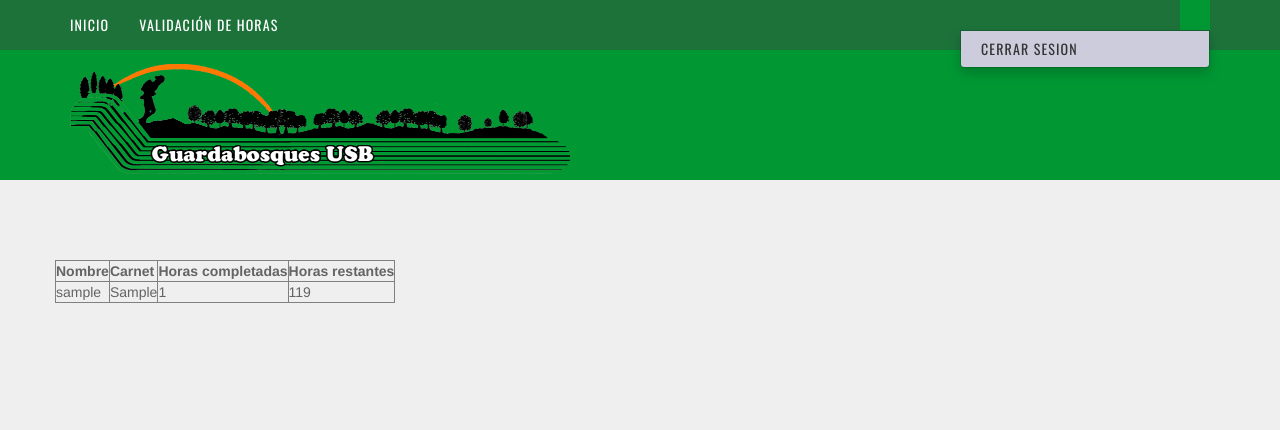
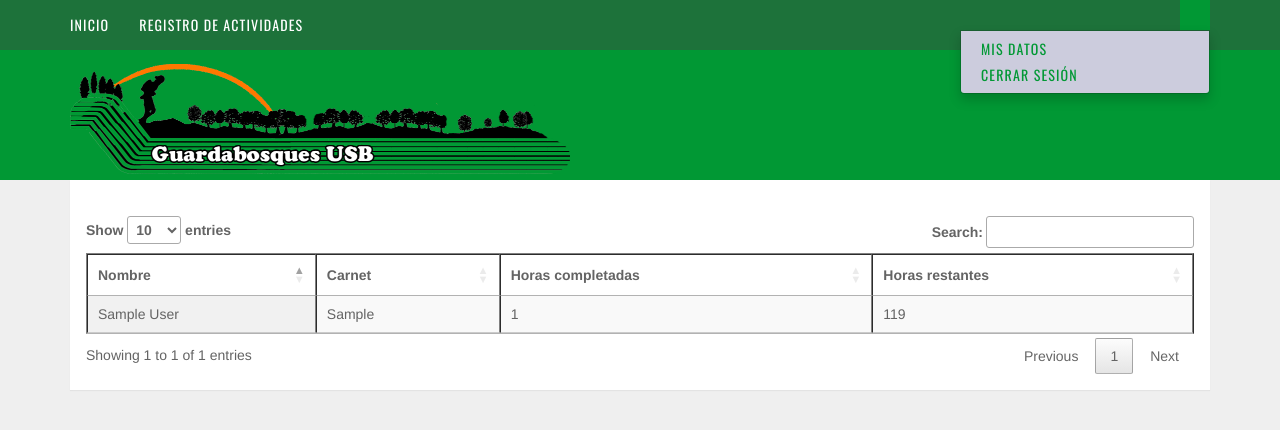
Before and after one commit to prengifo/GuardabosquesUSB, a Django app: page /main/mostrarEstudiantes in a window 1280 px wide, after a click that opens the changed part. Shown: the top 430 px of the page. Run offline with Django 3.2, Linux system fonts and the light colour scheme; tables that the repository leaves empty hold one stand-in row (values such as "Sample post"); some libraries are stand-ins or nearby versions.

Commit message:
tablas bonitas y arreglados un poco mas los html. Falta validar bien las horas y arreglar vista coordinador

```diff
--- a/GuardabosquesUSB/GuardabosquesUSB/models.py
+++ b/GuardabosquesUSB/GuardabosquesUSB/models.py
@@ -61,15 +61,15 @@ class Actividad(models.Model):
 class ActividadForm(ModelForm):
     class Meta:
         model = Actividad
-        fields = ['horas', 'descripcion', 'validado', 'fecha']
+        fields = ['horas', 'descripcion', 'fecha']
 
 class ValidacionForm(ModelForm):
     class Meta:
         model = Actividad
         fields = ['validado']
-#        widgets = {
-#            'estudiante': forms.HiddenInput(),
-#        }
+        widgets = {
+           'estudiante': forms.HiddenInput(),
+        }
 
     def clean_estudiante(self):
         print "FUI LLAMADO"
--- a/GuardabosquesUSB/GuardabosquesUSB/urls.py
+++ b/GuardabosquesUSB/GuardabosquesUSB/urls.py
@@ -2,6 +2,7 @@ from django.conf.urls import patterns, include, url
 from django.conf.urls.static import static
 from django.conf import settings
 from django.views.generic import TemplateView
+from .views import ProfileUpdate
 
 # Uncomment the next two lines to enable the admin:
 from django.contrib import admin
@@ -12,6 +13,7 @@ urlpatterns = patterns('',
     url(r'^accounts/', include('allauth.urls')),
     url(r'^$', TemplateView.as_view(template_name='account/login.html')),
     url(r'^main/home', 'GuardabosquesUSB.views.completar_registro', name='registry'),
+    url(r'^main/actualizar', ProfileUpdate.as_view(), name='update'),
     url(r'^main/validacion$', 'GuardabosquesUSB.views.validacion', name='validacion'),
     url(r'^main/mostrarEstudiantes$', 'GuardabosquesUSB.views.mostrarEstudiantes', name='mostrarEstudiantes'),
     url(r'^main/actividades$', 'GuardabosquesUSB.views.actividades', name='actividades'),
--- a/GuardabosquesUSB/GuardabosquesUSB/views.py
+++ b/GuardabosquesUSB/GuardabosquesUSB/views.py
@@ -4,6 +4,8 @@ from django.template import RequestContext
 from models import ActividadForm, Actividad, ValidacionForm
 from login.models import Estudiante, EstudianteForm
 from django.db.models import Count, Min, Sum, Avg
+from django.views.generic.edit import UpdateView
+from django.core.urlresolvers import reverse_lazy
 from django.contrib.auth.models import User
 
 def completar_registro(request):
@@ -46,7 +48,7 @@ def completar_registro(request):
                           })
 
     # Caso de un admin o nosotros
-    elif request.user.email == 'arturo.voltattorni@gmail.com':
+    elif request.user.email == 'arturo.voltattorni@gmail.com' or request.user.email == 'patrick.rengifo@gmail.com':
         d = True
         horas = 0
         return render(request, 'main.html', {
@@ -61,6 +63,21 @@ def completar_registro(request):
                       'dominio': d,
                       'horas': horas,
                       })
+
+# Vista para modificar los datos del usuario
+class ProfileUpdate(UpdateView):
+    model = Estudiante
+    template_name = 'account/update.html'
+    form_class = EstudianteForm
+    success_url = reverse_lazy('registry') # This is where the user will be
+                                       # redirected once the form
+                                       # is successfully filled in
+
+    def get_object(self, queryset=None):
+        '''This method will load the object
+           that will be used to load the form
+           that will be edited'''
+        return self.request.user.estudiante
 
 # Funcion para determinar las horas que ha realizado un estudiante (validadas)
 def determinarHoras(est):
@@ -160,7 +177,9 @@ def obtenerEstudiantesFaltantes():
         horas = determinarHoras(e)
         actual = []
         if horas < 120:
-            actual.append(e.user.username)
+            nombre = e.user.first_name
+            apellido = e.user.last_name
+            actual.append(nombre + " " + apellido)
             actual.append(e.carnet)
             actual.append(horas)
             actual.append(120 - horas)
--- a/GuardabosquesUSB/static/css/main.css
+++ b/GuardabosquesUSB/static/css/main.css
@@ -190,6 +190,22 @@ a,a:hover {
 
 #log_out_drop :hover {
   color: #000;
+  border-top: 1px solid;
   border-bottom: 1px solid;
   background-color:#ccccdd;
 }
+
+#change {
+  color: #019834
+}
+
+#change_drop {
+  background-color:#ccccdd;
+}
+
+#change_drop :hover {
+  color: #000;
+  border-bottom: 1px solid;
+  border-top: 1px solid;
+  background-color:#ccccdd;
+}
--- a/GuardabosquesUSB/templates/horasEstudiantes.html
+++ b/GuardabosquesUSB/templates/horasEstudiantes.html
@@ -18,6 +18,37 @@
         <!-- CSS code from Bootply.com editor -->
 
         <link href="{% static 'css/main.css' %}" rel="stylesheet">
+
+        <!-- JavaScript jQuery code from Bootply.com editor -->
+
+        <script type='text/javascript'>
+          $(document).ready(function() {
+           });
+        </script>
+
+        <script src="http://ajax.googleapis.com/ajax/libs/jquery/1.11.0/jquery.min.js"></script>
+
+        <script type='text/javascript' src="{% static 'js/bootstrap.min.js' %}"></script>
+
+        <!-- DataTables CSS -->
+        <link rel="stylesheet" type="text/css" href="//cdn.datatables.net/1.10.2/css/jquery.dataTables.css">
+
+        <!-- jQuery -->
+        <script type="text/javascript" charset="utf8" src="//code.jquery.com/jquery-1.10.2.min.js"></script>
+
+        <!-- DataTables -->
+        <script type="text/javascript" charset="utf8" src="//cdn.datatables.net/1.10.2/js/jquery.dataTables.js"></script>
+
+        <script type="text/javascript" class="init">
+          $(document).ready(function () {
+              $('#table_id').DataTable( {
+                language: {
+                   url: '//cdn.datatables.net/plug-ins/725b2a2115b/i18n/Spanish.json'
+                }
+              });
+          } );
+        </script>
+
     </head>
 
     <!-- HTML code from Bootply.com editor -->
@@ -33,25 +64,35 @@
         <span class="icon-bar"></span>
         <span class="icon-bar"></span>
       </button>
-      <a href="#" class="navbar-brand">Inicio</a>
+      <a href="/main/home" class="navbar-brand">Inicio</a>
     </div>
     <nav class="collapse navbar-collapse" role="navigation">
       <ul class="nav navbar-nav">
+        {% if request.user.email == 'arturo.voltattorni@gmail.com' or request.user.email == 'patrick.rengifo@gmail.com' %}
           <li>
-          <a href="#">Validación de horas</a>
+            <a href="/main/validacion">Validación de Horas</a>
           </li>
+          <li>
+            <a href="#">Información de los Estudiantes</a>
+          </li>
+        {% else %}
+          <li>
+            <a href="/main/actividades">Registro de Actividades</a>
+          </li>
+        {% endif %}
         </ul>
         <ul class="nav navbar-nav pull-right">
           <li class="dropdown">
             <a href="#" id="nbAcctDD" class="dropdown-toggle" data-toggle="dropdown"><i class="icon-user"></i>
-            {% if request.user.full_name or request.user.short_name %}
-              {{ request.user.full_name }} {{ request.user.short_name }}
+              {% if request.user.first_name%}
+                {{ request.user.first_name }}
               {% else %}
                 {{ request.user.username }}
               {% endif %}
               <i class="icon-sort-down"></i></a>
               <ul class="dropdown-menu pull-right">
-            <li><a href="/accounts/logout/">Cerrar Sesion</a></li>
+                <li id="change_drop"><a id="change" href="/main/actualizar">Mis Datos</a></li>
+                <li id="log_out_drop"><a id="log_out" href="/accounts/logout/">Cerrar Sesión</a></li>
               </ul>
           </li>
         </ul>
@@ -72,9 +113,12 @@
 
 <div class="container">
   <div class="row">
-    <br><br><br><br>
-    <div> <!-- Div para las tablas con las actividades -->
-
+    <div class="col-md-12">
+      <div class="panel">
+        <div class="panel-body">
+          <!--/stories-->
+          <div class="column">
+            <br>
             <table id="table_id" border="1" class="display">
                 <thead>
                     <tr>
@@ -85,45 +129,22 @@
                     </tr>
                 </thead>
                 <tbody>
-
                   {% for cest in est %}
                   <tr>
                       <td> {{ cest.0 }} </td>
                       <td> {{ cest.1}} </td>
                       <td> {{ cest.2}} </td>
                       <td> {{ cest.3 }} </td>
-
                   </tr>
                     {% endfor %}
                 </tbody>
             </table>
-
           </div>
-
+      </div>
     </div><!--/col-12-->
   </div>
 </div>
 
-
-<hr>
-
-        <script src="http://ajax.googleapis.com/ajax/libs/jquery/1.11.0/jquery.min.js"></script>
-
-
-        <script type='text/javascript' src="{% static 'js/bootstrap.min.js' %}"></script>
-
-        <!-- JavaScript jQuery code from Bootply.com editor -->
-
-        <script type='text/javascript'>
-
-        $(document).ready(function() {
-
-
-
-        });
-
-        </script>
-
 </body>
 
 </html>
```
Also changed, not shown: GuardabosquesUSB/templates/actividades.html (+37 -48 lines), GuardabosquesUSB/templates/main.html (+6 -9 lines), GuardabosquesUSB/templates/registroActividad.html (+22 -22 lines), GuardabosquesUSB/templates/validacion.html (+33 -25 lines). Lines whose indentation alone changed are shown as unchanged.
